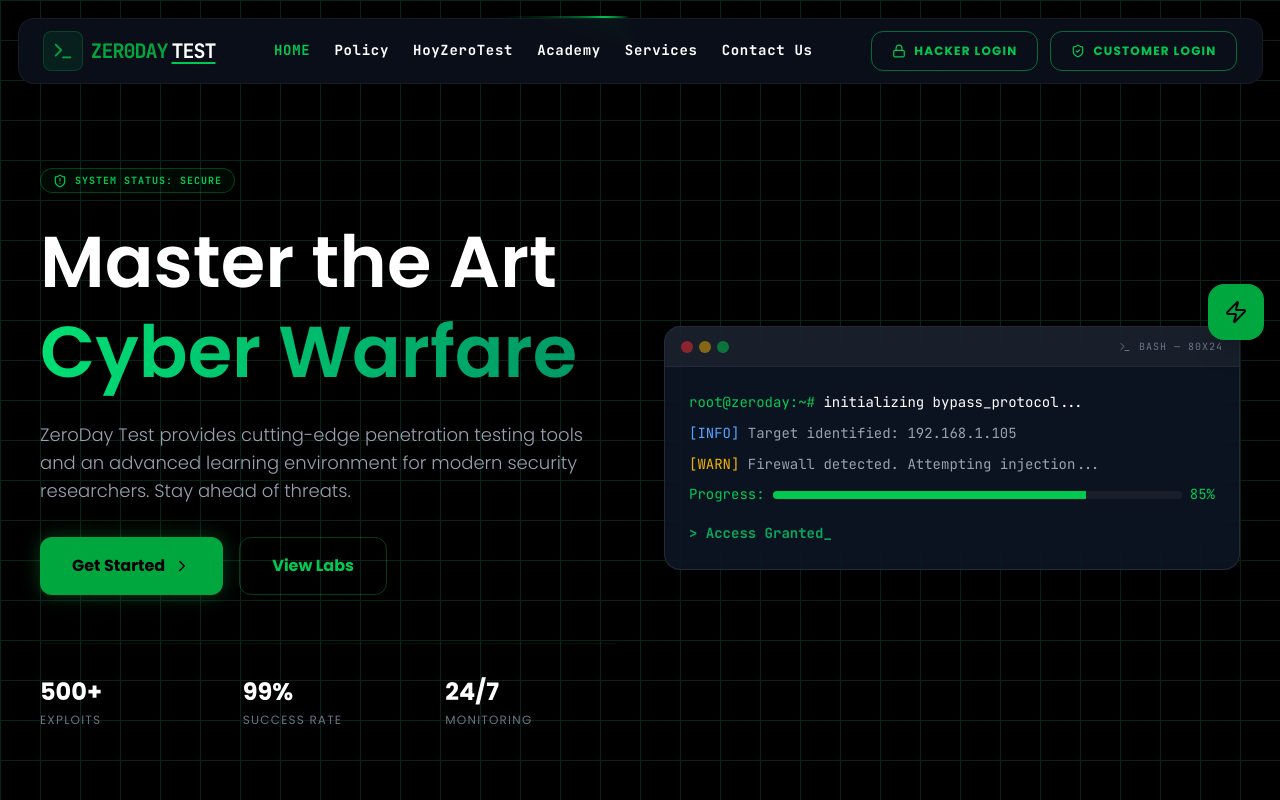
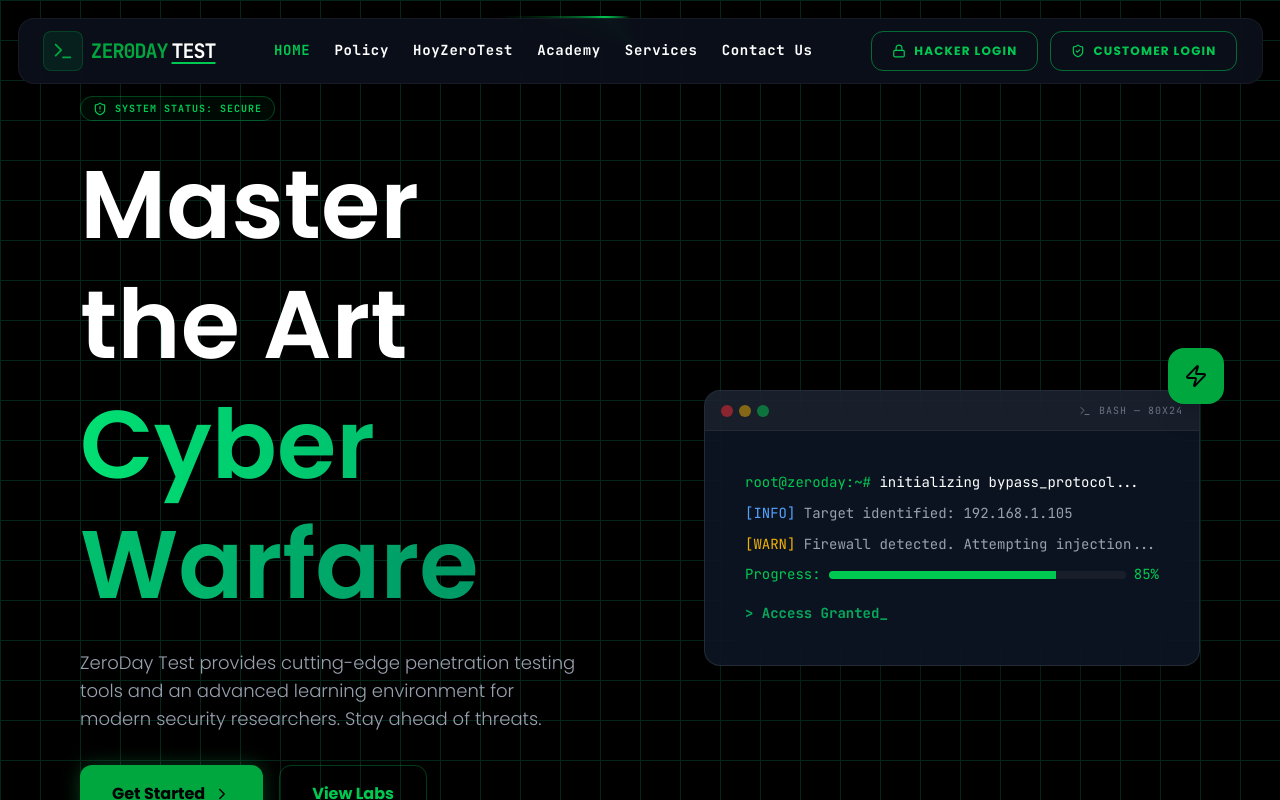
Before and after one commit to mdabdullahm/ZeroDay-Test, a Next.js app: page / in a window 1280 px wide. Shown: the top 800 px of the page. Built offline with nearby package versions, Linux system fonts and the light colour scheme.

Commit message:
update code

```diff
--- a/components/home/Hero.tsx
+++ b/components/home/Hero.tsx
@@ -14,23 +14,26 @@ const Hero = () => {
                     backgroundSize: '40px 40px' }}>
       </div>
 
-      {/* Background Glow */}
-      <div className="absolute top-1/2 left-1/2 -translate-x-1/2 -translate-y-1/2 w-[500px] h-[500px] bg-green-500/10 rounded-full blur-[120px] -z-10"></div>
+      {/* --- ২ কোনায় ফিক্সড গ্লো (Ambient Glow) --- */}
+      <div className="absolute top-[-10%] left-[-5%] w-[600px] h-[600px] bg-green-500/10 rounded-full blur-[120px] -z-10"></div>
+      <div className="absolute bottom-[0%] right-[-5%] w-[500px] h-[500px] bg-emerald-600/10 rounded-full blur-[120px] -z-10"></div>
 
-      <div className="max-w-full mx-auto px-6 grid lg:grid-cols-2 gap-12 items-center relative z-10">
+      {/* কন্টেইনার আপডেট: max-w-full এর বদলে max-w-[1440px] এবং বড় স্ক্রিনে প্যাডিং বাড়ানো হয়েছে */}
+      <div className="max-w-[1440px] w-full mx-auto px-6 lg:px-12 xl:px-20 grid lg:grid-cols-2 gap-12 lg:gap-20 xl:gap-32 items-center relative z-10">
 
         {/* Left Content */}
         <motion.div
           initial={{ opacity: 0, x: -50 }}
           animate={{ opacity: 1, x: 0 }}
           transition={{ duration: 0.8 }}
+          className="w-full"
         >
           <div className="inline-flex items-center gap-2 px-3 py-1 rounded-full border border-green-500/30 bg-green-500/5 mb-6">
             <ShieldAlert size={14} className="text-green-500" />
             <span className="text-[10px] font-mono font-bold text-green-500 uppercase tracking-widest">System Status: Secure</span>
           </div>
 
-          <h1 className="text-5xl lg:text-7xl font-semibold leading-tight mb-6">
+          <h1 className="text-5xl lg:text-7xl xl:text-8xl font-semibold leading-tight mb-6">
             Master the Art<br />
             <span className="text-transparent bg-clip-text bg-gradient-to-r from-green-400 to-emerald-600">
               Cyber Warfare
@@ -53,15 +56,15 @@ const Hero = () => {
           {/* Stats */}
           <div className="mt-12 grid grid-cols-3 gap-8 border-t border-green-500/10 pt-8">
             <div>
-              <p className="text-2xl font-bold text-white">500+</p>
+              <p className="text-2xl lg:text-3xl font-bold text-white">500+</p>
               <p className="text-xs text-gray-500 uppercase tracking-widest mt-1">Exploits</p>
             </div>
             <div>
-              <p className="text-2xl font-bold text-white">99%</p>
+              <p className="text-2xl lg:text-3xl font-bold text-white">99%</p>
               <p className="text-xs text-gray-500 uppercase tracking-widest mt-1">Success Rate</p>
             </div>
             <div>
-              <p className="text-2xl font-bold text-white">24/7</p>
+              <p className="text-2xl lg:text-3xl font-bold text-white">24/7</p>
               <p className="text-xs text-gray-500 uppercase tracking-widest mt-1">Monitoring</p>
             </div>
           </div>
@@ -72,7 +75,7 @@ const Hero = () => {
           initial={{ opacity: 0, scale: 0.8 }}
           animate={{ opacity: 1, scale: 1 }}
           transition={{ duration: 0.8, delay: 0.2 }}
-          className="relative"
+          className="relative w-full"
         >
           <div className="relative z-10 bg-gray-900/80 backdrop-blur-xl border border-white/10 rounded-2xl overflow-hidden shadow-2xl">
             {/* Terminal Header */}
@@ -88,7 +91,7 @@ const Hero = () => {
             </div>
 
             {/* Terminal Body */}
-            <div className="p-6 font-mono text-sm leading-relaxed">
+            <div className="p-6 lg:p-10 font-mono text-sm leading-relaxed">
               <p className="text-green-500 mb-2">root@zeroday:~# <span className="text-white">initializing bypass_protocol...</span></p>
               <p className="text-blue-400 mb-2">[INFO] <span className="text-gray-400">Target identified: 192.168.1.105</span></p>
               <p className="text-yellow-500 mb-2">[WARN] <span className="text-gray-400">Firewall detected. Attempting injection...</span></p>
```
